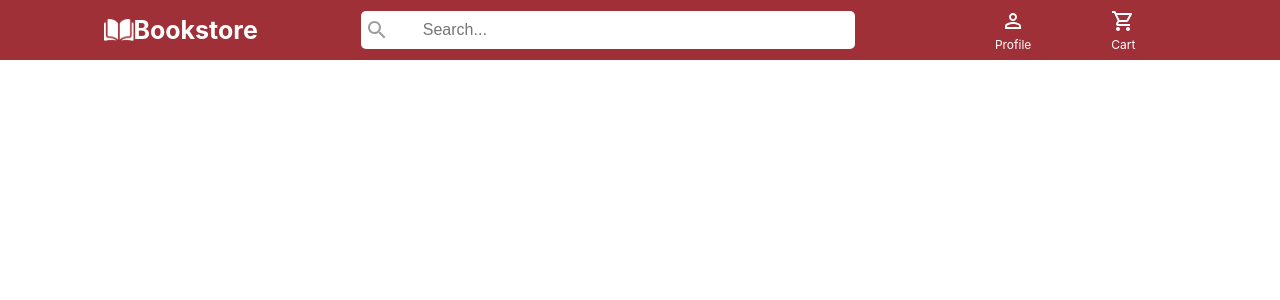
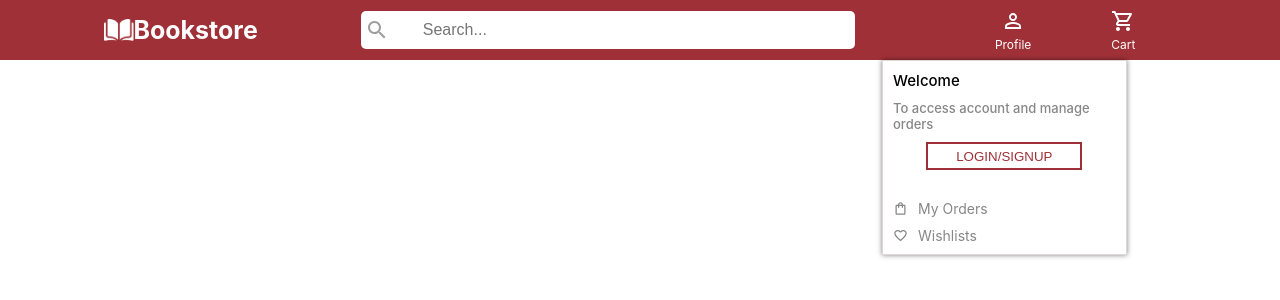
Before and after one commit to Manjunath-J/bookstore-frontend, a React (Create React App) app: page / in a window 1280 px wide. Both pictures are taken after a click on the element "Profile". Shown: the top 300 px of the page. Built offline with nearby package versions, Linux system fonts and the light colour scheme.

Commit message:
[Manjunath]refactor: Header component

```diff
--- a/src/components/Header.jsx
+++ b/src/components/Header.jsx
@@ -1,4 +1,4 @@
-import React from "react";
+import React, { useState } from "react";
 import "../styles/Header.scss";
 import logo from "../assets/education@2x.png";
 import SearchIcon from "@mui/icons-material/Search";
@@ -6,23 +6,47 @@ import ListItemIcon from "@mui/material/ListItemIcon";
 import PersonOutlineOutlinedIcon from "@mui/icons-material/PersonOutlineOutlined";
 import ShoppingCartOutlinedIcon from "@mui/icons-material/ShoppingCartOutlined";
 import { useNavigate } from "react-router-dom";
+import Popper from "@mui/material/Popper";
+import ShoppingBagOutlinedIcon from "@mui/icons-material/ShoppingBagOutlined";
+import FavoriteBorderOutlinedIcon from "@mui/icons-material/FavoriteBorderOutlined";
 
 const Header = () => {
+  let user = false;
+
   const navigate = useNavigate();
 
-  const handleClick = (url)=>{
-    navigate(url)
-  }
+  const handleNavigate = (url) => {
+    navigate(url);
+  };
+
+  const [anchorEl, setAnchorEl] = useState(null);
+
+  const handleClick = (event) => {
+    setAnchorEl(anchorEl ? null : event.currentTarget);
+  };
+
+  const open = Boolean(anchorEl);
+  const id = open ? "simple-popper" : undefined;
 
   return (
     <div>
       <div className="head">
         <div className="name">
           <div className="logo-div">
-            <img src={logo} className="logo" alt="book" onClick={handleClick}/>
+            <img
+              src={logo}
+              className="logo"
+              alt="book"
+              onClick={() => handleNavigate("/home")}
+            />
           </div>
           <div className="name-div">
-            <h4 className="project-name" onClick={()=>handleClick("/home")}>Bookstore</h4>
+            <h4
+              className="project-name"
+              onClick={() => handleNavigate("/home")}
+            >
+              Bookstore
+            </h4>
           </div>
         </div>
         <div className="search-div">
@@ -33,24 +57,62 @@ const Header = () => {
         </div>
 
         <div className="right-icons">
-          <div className="profile">
+          <div className="profile" onClick={handleClick}>
             <div>
               <PersonOutlineOutlinedIcon
                 sx={{ color: "#FFFFFF" }}
               ></PersonOutlineOutlinedIcon>
             </div>
-            <span style={{ color: "#FFFFFF", fontSize:"12px" }}>Profile</span>
+            <span style={{ color: "#FFFFFF", fontSize: "12px" }}>Profile</span>
           </div>
-          <div className="cart" onClick={()=>handleClick("/cart")}>
+          <div className="cart" onClick={() => handleNavigate("/cart")}>
             <div>
               <ShoppingCartOutlinedIcon
                 sx={{ color: "#FFFFFF" }}
               ></ShoppingCartOutlinedIcon>
             </div>
-            <span style={{ color: "#FFFFFF", fontSize:"12px" }}>Cart</span>
+            <span style={{ color: "#FFFFFF", fontSize: "12px" }}>Cart</span>
           </div>
         </div>
       </div>
+      <Popper id={id} open={open} anchorEl={anchorEl}>
+        {user ? (
+          <div className="pre-up-div"></div>
+        ) : (
+          <div className="no-up-div">
+            <div className="no-1">
+              <span className="welcome-txt">Welcome</span>
+              <span className="access-txt">
+                To access account and manage orders
+              </span>
+              <div style={{ display: "flex", justifyContent: "center" }}>
+                <button className="sign-btn">LOGIN/SIGNUP</button>
+              </div>
+            </div>
+            {/* <hr style={{color:"#878787"}}/> */}
+            <div className="no-2">
+              <div className="no-2-1">
+                <ShoppingBagOutlinedIcon
+                  sx={{ color: "#878787", fontSize: "15px" }}
+                ></ShoppingBagOutlinedIcon>
+                <span className="txt-1">My Orders</span>
+              </div>
+              <div
+                className="no-2-1"
+                onClick={() => {
+                  handleNavigate("/wishlist");
+                  handleClick();
+                }}
+              >
+                <FavoriteBorderOutlinedIcon
+                  sx={{ color: "#878787", fontSize: "15px" }}
+                ></FavoriteBorderOutlinedIcon>
+                <span className="txt-1">Wishlists</span>
+              </div>
+            </div>
+          </div>
+        )}
+      </Popper>
     </div>
   );
 };
--- a/src/styles/Header.scss
+++ b/src/styles/Header.scss
@@ -77,3 +77,60 @@
     align-items: center;
     cursor: pointer;
 }
+
+.no-up-div{
+    width: 80%;
+    background-color: #FFFFFF;
+    margin: 8px;
+    padding: 10px;
+    display: flex;
+    flex-direction: column;
+    gap: 30px;
+    border: 1px solid #ddd7d7;
+    box-shadow: 0px 0px 5px 0px rgba(0, 0, 0, 0.5);
+}
+
+.no-1{
+    display: flex;
+    flex-direction: column;
+    gap: 10px;
+}
+
+.welcome-txt{
+    font-size: 15px;
+    font-weight: 500;
+}
+
+.access-txt{
+    font-size: 13px;
+    color: #878787;
+    font-weight: 500;
+}
+
+.txt-1{
+    font-size: 14px;
+    color: #878787
+}
+
+.sign-btn{
+    background-color: #FFFFFF;
+    width: 70%;
+    height: 28px;
+    padding: 5px;
+    border: 2px solid #A03037;
+    color: #A03037;
+    cursor: pointer;
+}
+
+.no-2{
+    display: flex;
+    flex-direction: column;
+    gap: 10px;
+}
+
+.no-2-1{
+    display: flex;
+    align-items: center;
+    gap: 10px;
+    cursor: pointer;
+}
--- a/src/styles/WishCard.scss
+++ b/src/styles/WishCard.scss
@@ -58,4 +58,5 @@
 .d-icon{
     display: flex;
     align-items: center;
+    cursor: pointer;
 }
```
